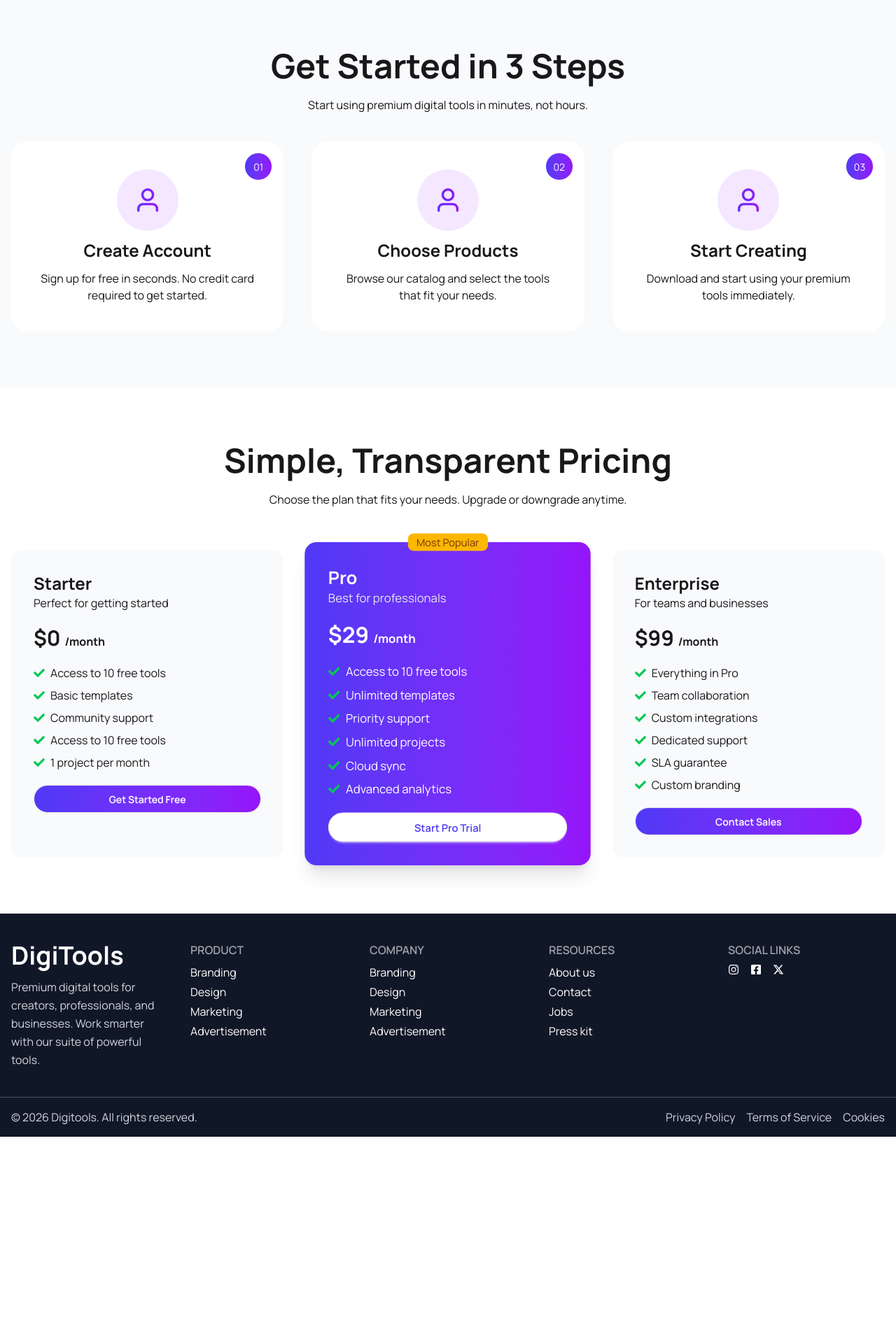
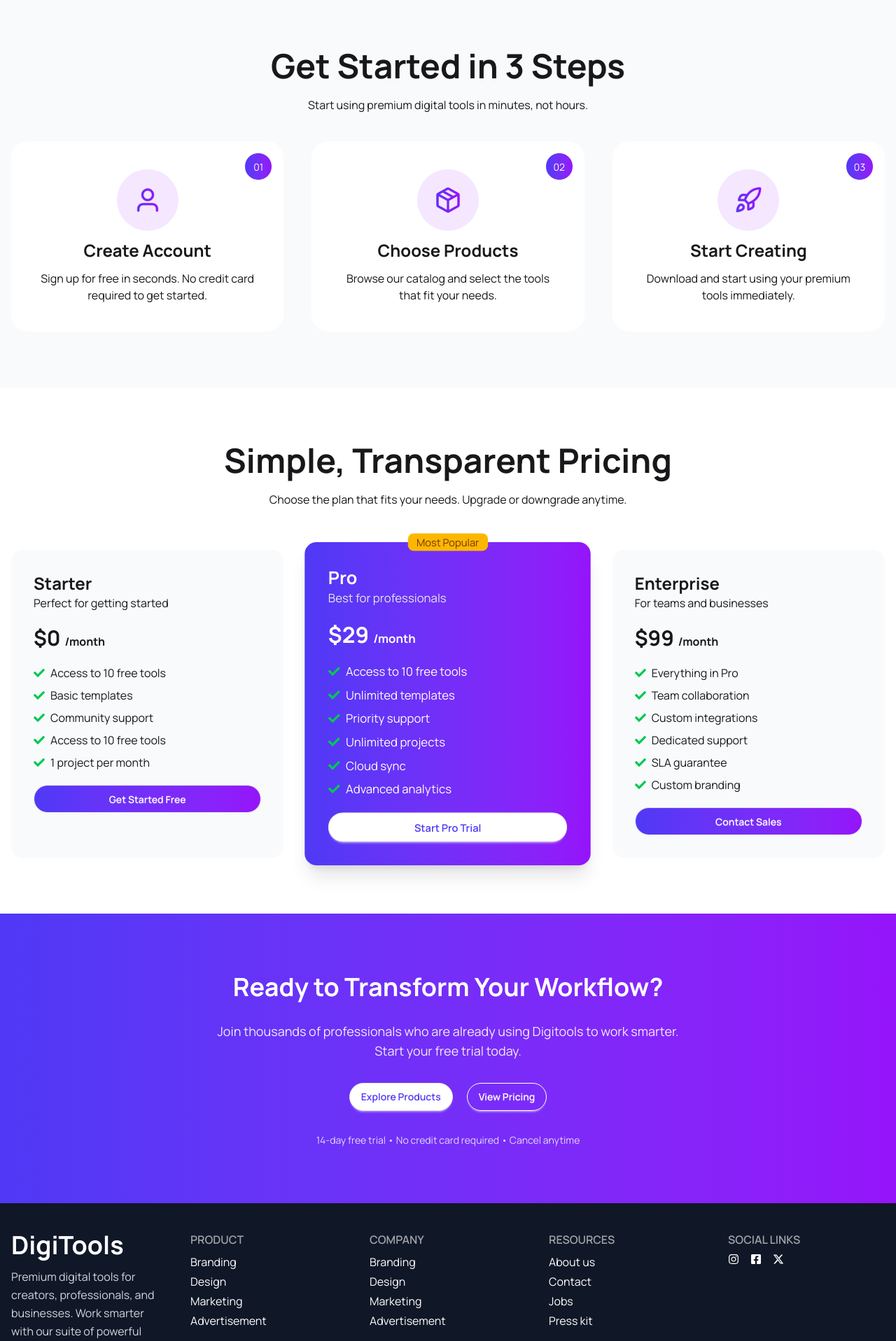
Before and after one commit to mostafijur1126/A6-DigiTools-Platform, a React (Vite) app: page / in a window 1280 px wide. Shown: the part 3085-5002 px from the top of the page at 70% size. Before the commit the page ends 4710 px from the top, so only its background shows below. Built offline with nearby package versions, Linux system fonts and the light colour scheme.

Commit message:
create workflow section

```diff
--- a/src/App.jsx
+++ b/src/App.jsx
@@ -10,6 +10,7 @@ import Navbar from './Component/Navbar/Navbar';
 import Footer from './Component/Footer/Footer'
 import GetStarted from './Component/Home/GetStarted'
 import Pricing from './Component/Home/Pricing'
+import Workflow from './Component/Home/Workflow'
 
 async function loadProductData() {
   const res = await fetch('/ProductData.json');
@@ -35,6 +36,7 @@ function App() {
       }
       <GetStarted></GetStarted>
       <Pricing></Pricing>
+      <Workflow></Workflow>
       <Footer></Footer>
     </>
   )
--- a/src/Component/Home/GetStarted.jsx
+++ b/src/Component/Home/GetStarted.jsx
@@ -1,5 +1,7 @@
 import React from 'react';
 import user from '../../assets/user.png';
+import product from '../../assets/package.png';
+import start from '../../assets/rocket.png';
 
 const GetStarted = () => {
     return (
@@ -19,7 +21,7 @@ const GetStarted = () => {
                     <div className='flex flex-col items-center justify-center relative bg-white p-6 md:p-10 rounded-3xl space-y-3 min-h-[260px] hover:shadow-xl transition duration-300'>
                         <div className="badge bg-gradient-to-r from-[#4F39F6] to-[#9514FA] text-white rounded-full w-10 h-10 flex items-center justify-center absolute top-4 right-4">02</div>
                         <div className='p-4 md:p-6 w-fit bg-[#f5e7ff] rounded-full'>
-                            <img className='w-8 md:w-10' src={user} alt="" />
+                            <img className='w-8 md:w-10' src={product} alt="" />
                         </div>
                         <h2 className='text-xl md:text-2xl font-bold'>Choose Products</h2>
                         <p className='text-sm md:text-base'>Browse our catalog and select the tools that fit your needs.</p>
@@ -27,7 +29,7 @@ const GetStarted = () => {
                     <div className='flex flex-col items-center justify-center relative bg-white p-6 md:p-10 rounded-3xl space-y-3 min-h-[260px] hover:shadow-xl transition duration-300'>
                         <div className="badge bg-gradient-to-r from-[#4F39F6] to-[#9514FA] text-white rounded-full w-10 h-10 flex items-center justify-center absolute top-4 right-4">03</div>
                         <div className='p-4 md:p-6 w-fit bg-[#f5e7ff] rounded-full'>
-                            <img className='w-8 md:w-10' src={user} alt="" />
+                            <img className='w-8 md:w-10' src={start} alt="" />
                         </div>
                         <h2 className='text-xl md:text-2xl font-bold'>Start Creating</h2>
                         <p className='text-sm md:text-base'>Download and start using your premium  tools immediately.</p>
--- /dev/null
+++ b/src/Component/Home/Workflow.jsx
@@ -0,0 +1,19 @@
+import React from 'react';
+
+const Workflow = () => {
+    return (
+        <div className='bg-gradient-to-r from-[#4F39F6] to-[#9514FA] px-4'>
+            <div className='max-w-7xl mx-auto py-12 md:py-20 text-center space-y-5 md:space-y-6'>
+                <h1 className='text-2xl sm:text-3xl md:text-4xl font-bold text-white leading-snug'>Ready to Transform Your Workflow?</h1>
+                <p className='text-sm sm:text-base md:text-lg text-white/90'>Join thousands of professionals who are already using Digitools to work smarter. <br className="hidden sm:block" />Start your free trial today.</p>
+                <div className='flex flex-col sm:flex-row items-center justify-center gap-3 sm:gap-5 pt-2'>
+                    <button className='btn rounded-full bg-white text-[#4F39F6] w-full sm:w-auto'>Explore Products</button>
+                    <button className='btn bg-transparent border border-white rounded-full text-white w-full sm:w-auto hover:bg-white hover:text-[#4F39F6] transition'>View Pricing</button>
+                </div>
+                <p className='text-xs sm:text-sm text-white/80 pt-2'>14-day free trial • No credit card required • Cancel anytime</p>
+            </div>
+        </div>
+    );
+};
+
+export default Workflow;
```
